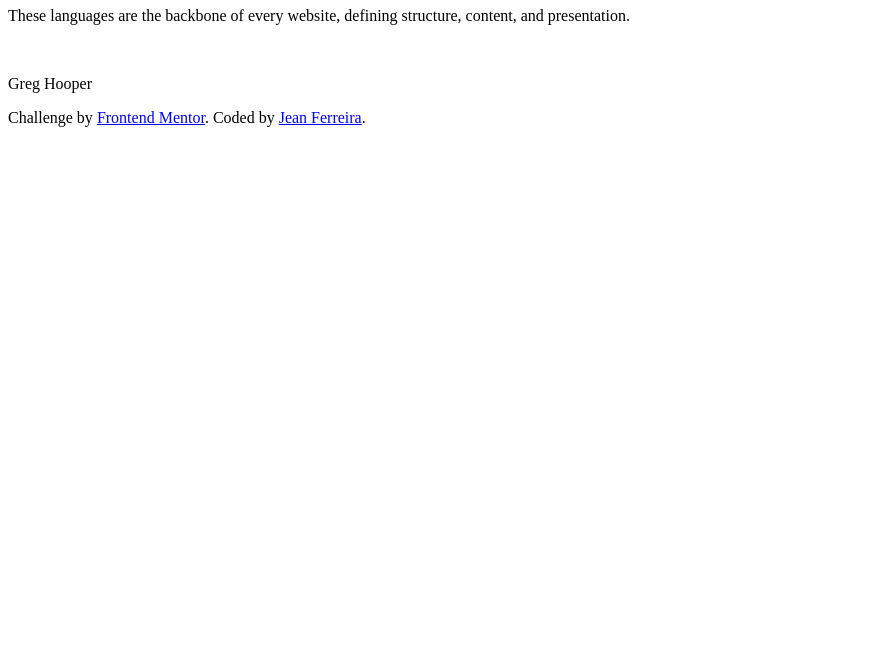
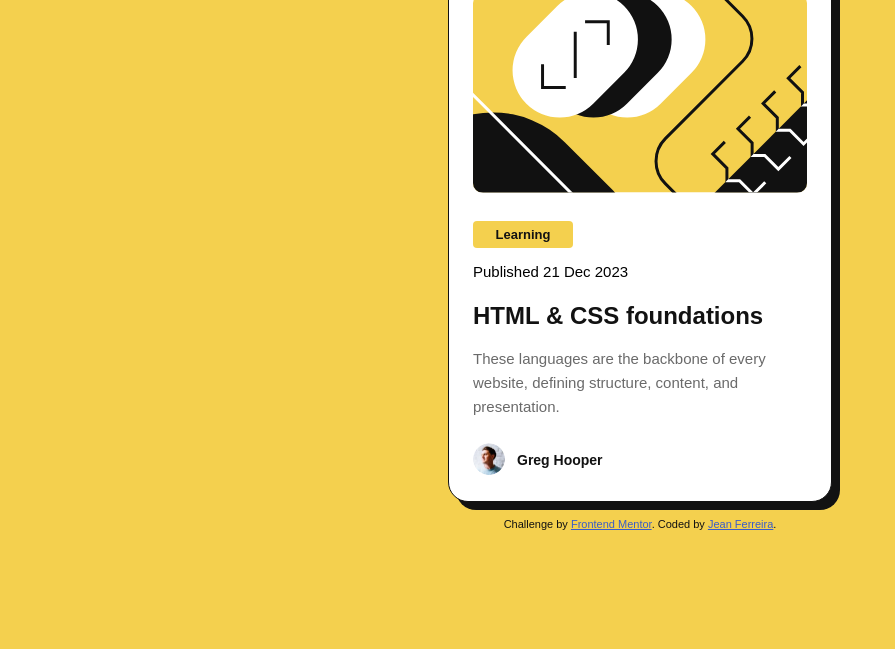
Before and after one commit to ferreirajean/Blog-preview-card, a plain HTML site: page index.html in a window 1280 px wide. Shown: the part 151-800 px from the top of the page, without its empty margins (0-895 px from the left). Drawn offline with Linux system fonts and the light colour scheme; the site is published under a folder, as on GitHub Pages, so addresses that start at the root find nothing.

Commit message:
Change file paths in index.html to relative
Updated file paths to be relative instead of absolute.

```diff
--- a/index.html
+++ b/index.html
@@ -3,13 +3,13 @@
 <head>
     <meta charset="UTF-8">
     <meta name="viewport" content="width=device-width, initial-scale=1.0">
-    <link rel="stylesheet" href="/src/Css/Style.css">
-    <link rel="shortcut icon" href="/src/Img/favicon-32x32.png" type="image/png">
+    <link rel="stylesheet" href="./src/Css/Style.css">
+    <link rel="shortcut icon" href="./src/Img/favicon-32x32.png" type="image/png">
     <title>Cartão de pré-visualização do blog</title>
 </head>
 <body>
     <main class="container">
-        <img src="/src/Img/illustration-article.svg" alt="Ilustração">
+        <img src="./src/Img/illustration-article.svg" alt="Ilustração">
 
         <div class="tag-wrapper">
             <a href="#" class="tag">Learning</a>
@@ -22,7 +22,7 @@
         </div>
 
         <div class="author">
-            <img src="/src/Img/image-avatar.webp" alt="">
+            <img src="./src/Img/image-avatar.webp" alt="">
             <p>Greg Hooper</p>
         </div>
     </main>
```
